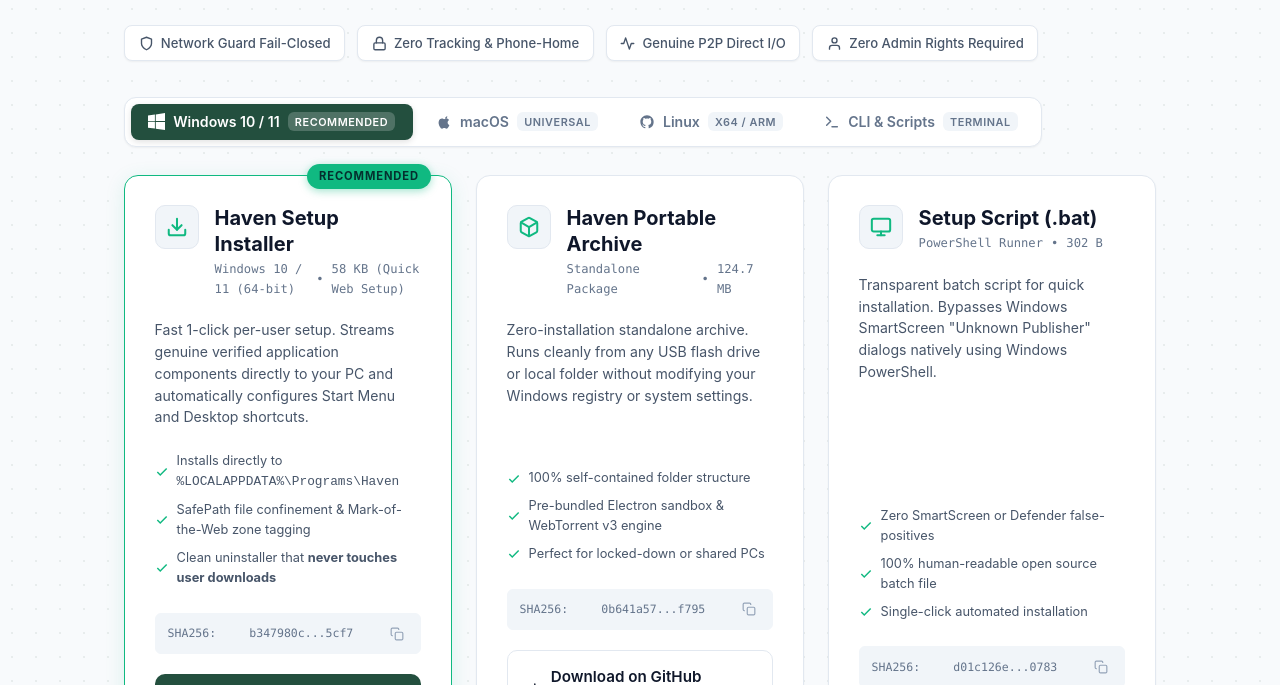
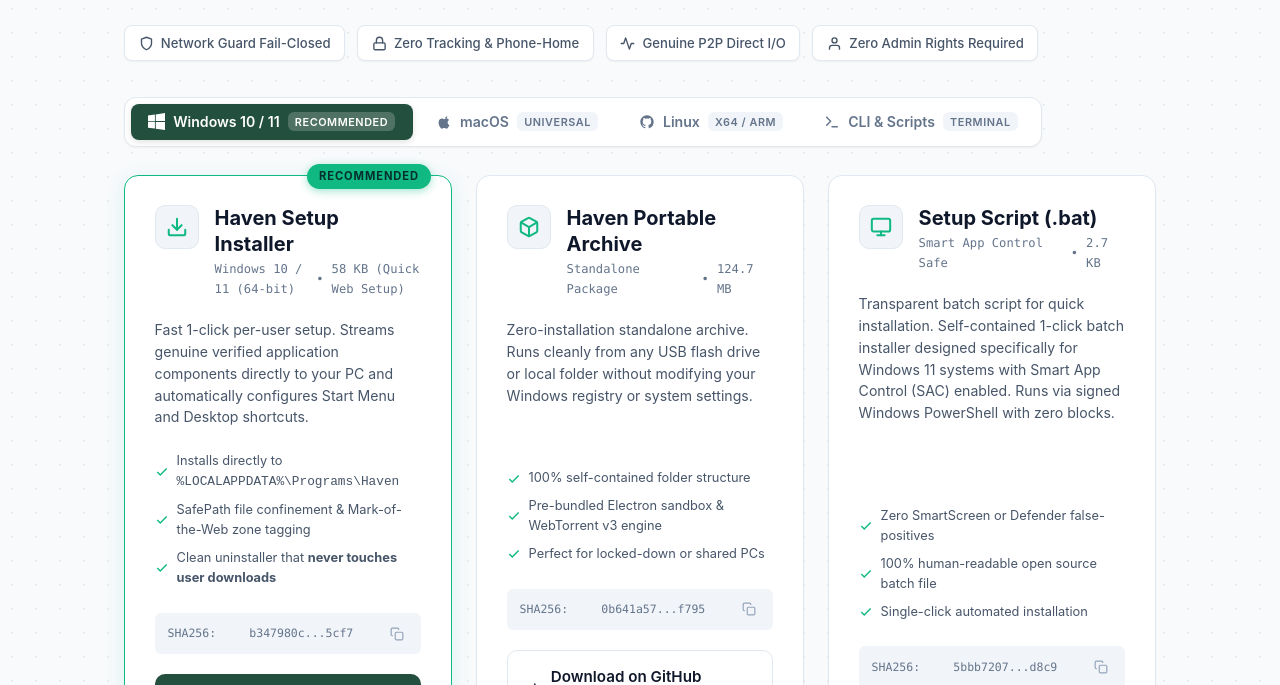
Before and after one commit to AbeeshSengottuvel/Torrent, a plain HTML site: page site/download.html in a window 1280 px wide. Shown: the part 267-952 px from the top of the page. Drawn offline with Linux system fonts and the light colour scheme.

Commit message:
fix(installer): self-contained batch installer immune to Windows 11 Smart App Control

```diff
--- a/site/download.html
+++ b/site/download.html
@@ -312,15 +312,15 @@
             <div class="pkg-title-group">
               <h3>Setup Script (.bat)</h3>
               <div class="pkg-file-meta">
-                <span>PowerShell Runner</span>
-                <span>•</span>
-                <span>302 B</span>
+                <span>Smart App Control Safe</span>
+                  <span>•</span>
+                  <span>2.7 KB</span>
               </div>
             </div>
           </div>
 
           <p class="pkg-desc">
-            Transparent batch script for quick installation. Bypasses Windows SmartScreen "Unknown Publisher" dialogs natively using Windows PowerShell.
+            Transparent batch script for quick installation. Self-contained 1-click batch installer designed specifically for Windows 11 systems with Smart App Control (SAC) enabled. Runs via signed Windows PowerShell with zero blocks.
           </p>
 
           <ul class="pkg-features-list">
@@ -340,8 +340,8 @@
 
           <div class="pkg-hash-box" title="Click icon to copy full SHA-256 hash">
             <span>SHA256:</span>
-            <span class="pkg-hash-code">d01c126e...0783</span>
-            <button class="copy-btn" data-copy="d01c126e47c65c679e58d1d7ee229a0b9334ac6fbab979db6b1805372e330783" title="Copy full SHA-256 checksum">
+            <span class="pkg-hash-code">5bbb7207...d8c9</span>
+            <button class="copy-btn" data-copy="5bbb720791aecd4b41cf988a9b6a482b6f99641b782966718614cb65e7f6d8c9" title="Copy full SHA-256 checksum">
               <svg width="14" height="14" viewBox="0 0 24 24" fill="none" stroke="currentColor" stroke-width="2"><rect x="9" y="9" width="13" height="13" rx="2" ry="2"/><path d="M5 15H4a2 2 0 0 1-2-2V4a2 2 0 0 1 2-2h9a2 2 0 0 1 2 2v1"/></svg>
             </button>
           </div>
```
Also changed, not shown: 3 other files.
